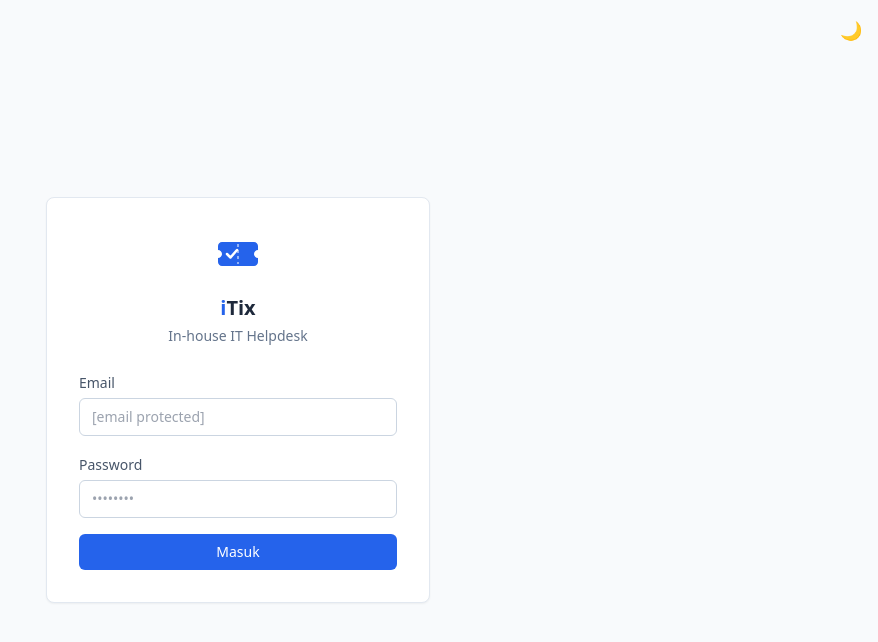
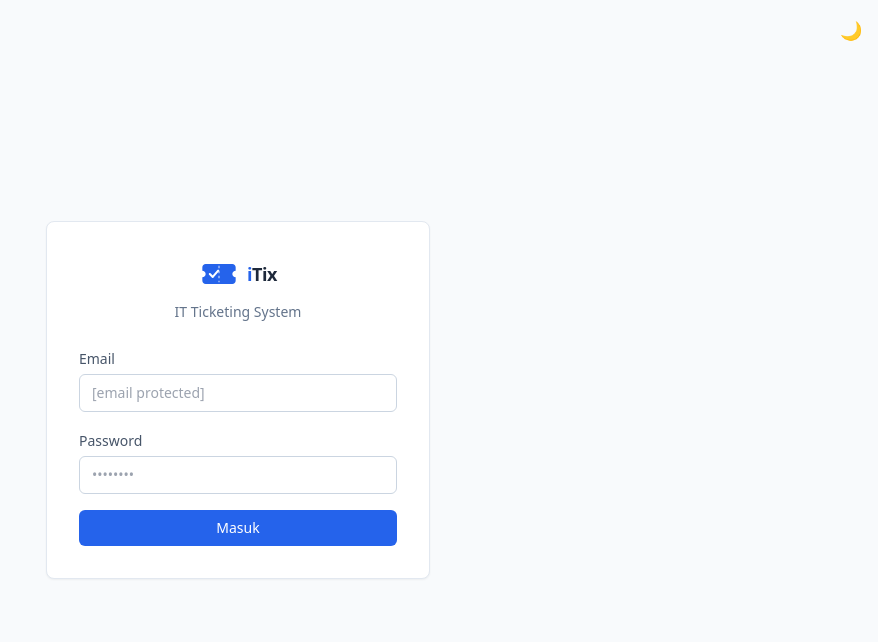
Before and after one commit to adiapandi/ticketsys, a React (Vite) app in the folder frontend/: page /login in a window 1280 px wide. Shown: the top 642 px of the page, without its empty margins (402-1280 px from the left). Built offline with nearby package versions, Linux system fonts and the light colour scheme; no server answers.

Commit message:
Adjust logo size and change subtitle on LoginPage
Updated logo size and modified subtitle text.

```diff
--- a/frontend/src/pages/LoginPage.tsx
+++ b/frontend/src/pages/LoginPage.tsx
@@ -28,13 +28,10 @@ export function LoginPage() {
         <ThemeToggle />
       </div>
       <div className="bg-white dark:bg-slate-800 p-8 rounded-lg shadow-sm border border-slate-200 dark:border-slate-700 w-full max-w-sm">
-        <div className="flex justify-center mb-4">
-          <Logo size={48} showText={false} />
+        <div className="flex justify-center mb-2">
+          <Logo size={40} />
         </div>
-        <h1 className="text-xl font-semibold mb-1 text-slate-800 dark:text-slate-100 text-center">
-          <span className="text-blue-600 dark:text-blue-400">i</span>Tix
-        </h1>
-        <p className="text-sm text-slate-500 dark:text-slate-400 mb-6 text-center">In-house IT Helpdesk</p>
+        <p className="text-sm text-slate-500 dark:text-slate-400 mb-6 text-center">IT Ticketing System</p>
 
         <form onSubmit={handleSubmit} className="space-y-4">
           <div>
```
